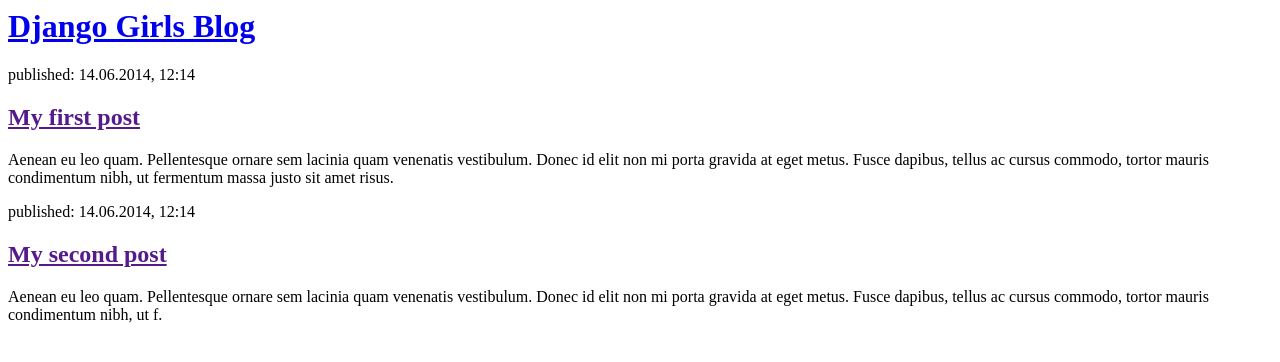
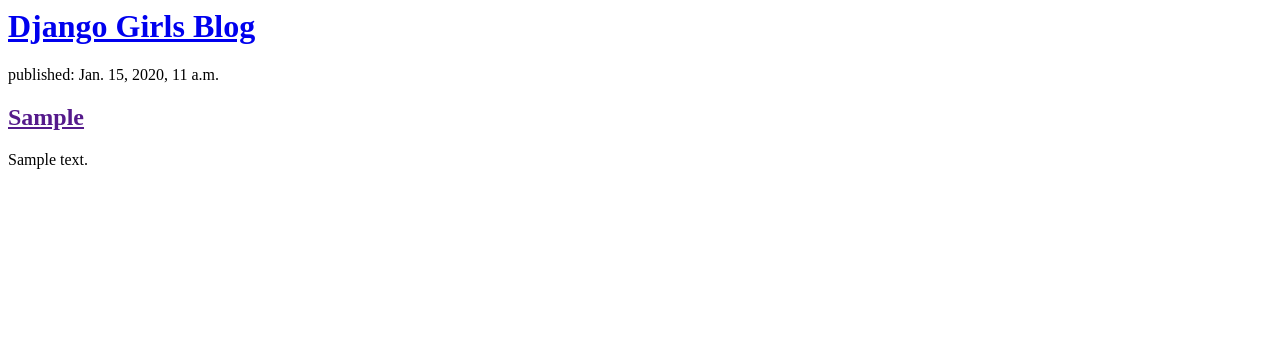
Before and after one commit to Zadja6/my-first-blog, a Django app: page / in a window 1280 px wide. Shown: the top 362 px of the page. Run offline with Django 3.2, Linux system fonts and the light colour scheme; tables that the repository leaves empty hold one stand-in row (values such as "Sample post").

Commit message:
Modified templates to display posts for database

```diff
--- a/blog/models.py
+++ b/blog/models.py
@@ -17,3 +17,5 @@ class Post(models.Model):
 
 	def __str__(self):
 		return self.tite
+	def tester(self,input):
+		return input
--- a/blog/templates/blog/post_list.html
+++ b/blog/templates/blog/post_list.html
@@ -1,22 +1,11 @@
-<html>
-    <head>
-        <title>Django Girls blog</title>
-    </head>
-    <body>
-        <div>
-            <h1><a href="/">Django Girls Blog</a></h1>
-        </div>
+<div>
+    <h1><a href="/">Django Girls Blog</a></h1>
+</div>
 
-        <div>
-            <p>published: 14.06.2014, 12:14</p>
-            <h2><a href="">My first post</a></h2>
-            <p>Aenean eu leo quam. Pellentesque ornare sem lacinia quam venenatis vestibulum. Donec id elit non mi porta gravida at eget metus. Fusce dapibus, tellus ac cursus commodo, tortor mauris condimentum nibh, ut fermentum massa justo sit amet risus.</p>
-        </div>
-
-        <div>
-            <p>published: 14.06.2014, 12:14</p>
-            <h2><a href="">My second post</a></h2>
-            <p>Aenean eu leo quam. Pellentesque ornare sem lacinia quam venenatis vestibulum. Donec id elit non mi porta gravida at eget metus. Fusce dapibus, tellus ac cursus commodo, tortor mauris condimentum nibh, ut f.</p>
-        </div>
-    </body>
-</html>
+{% for poruka in poruke %}
+    <div>
+        <p>published: {{ poruka.published_date }}</p>
+        <h2><a href="">{{ poruka.tite }}</a></h2>
+        <p>{{ poruka.text|linebreaksbr }}</p>
+    </div>
+{% endfor %}
--- a/blog/views.py
+++ b/blog/views.py
@@ -1,5 +1,7 @@
 from django.shortcuts import render
-
+from django.utils import timezone
+from .models import Post
 # Create your views here.
 def post_list(request):
-	return render (request, "blog/post_list.html", {})
+	posts = Post.objects.all().order_by("created_date")
+	return render (request, "blog/post_list.html", {"poruke":posts})
```
